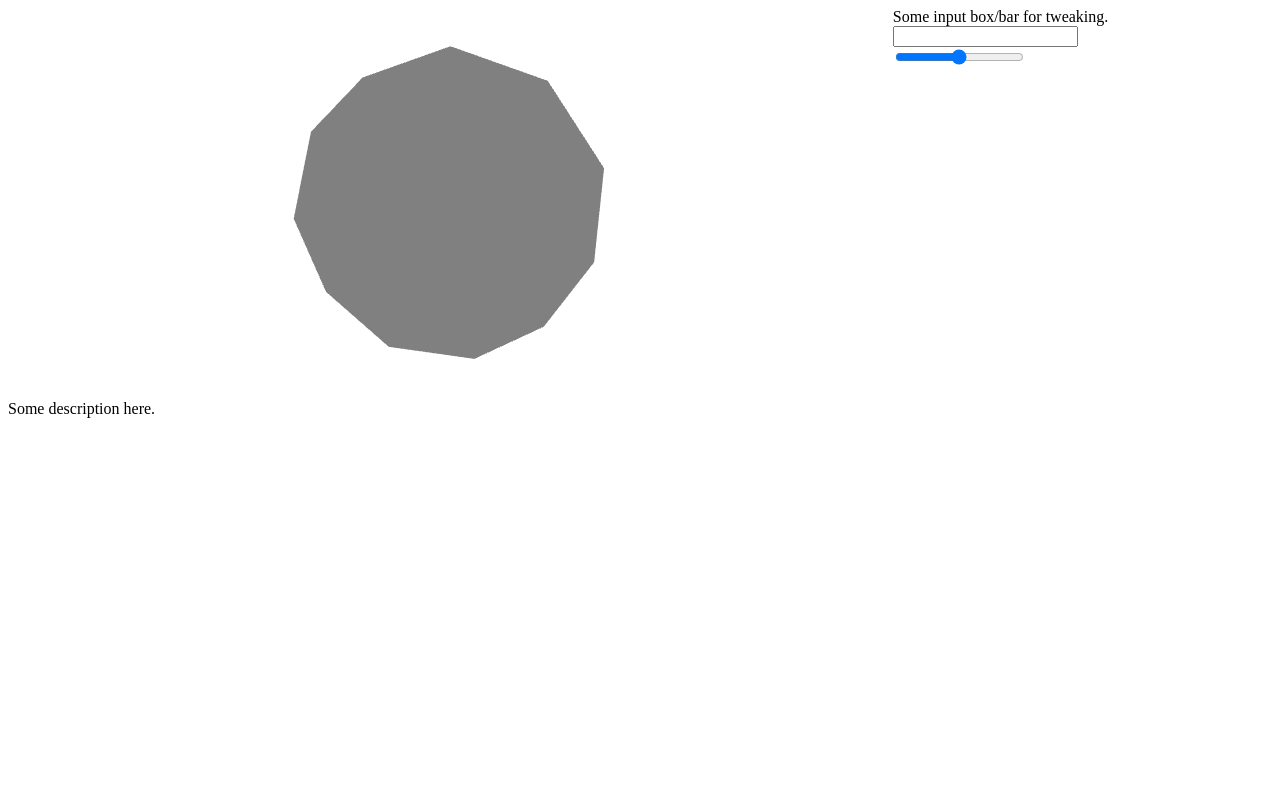
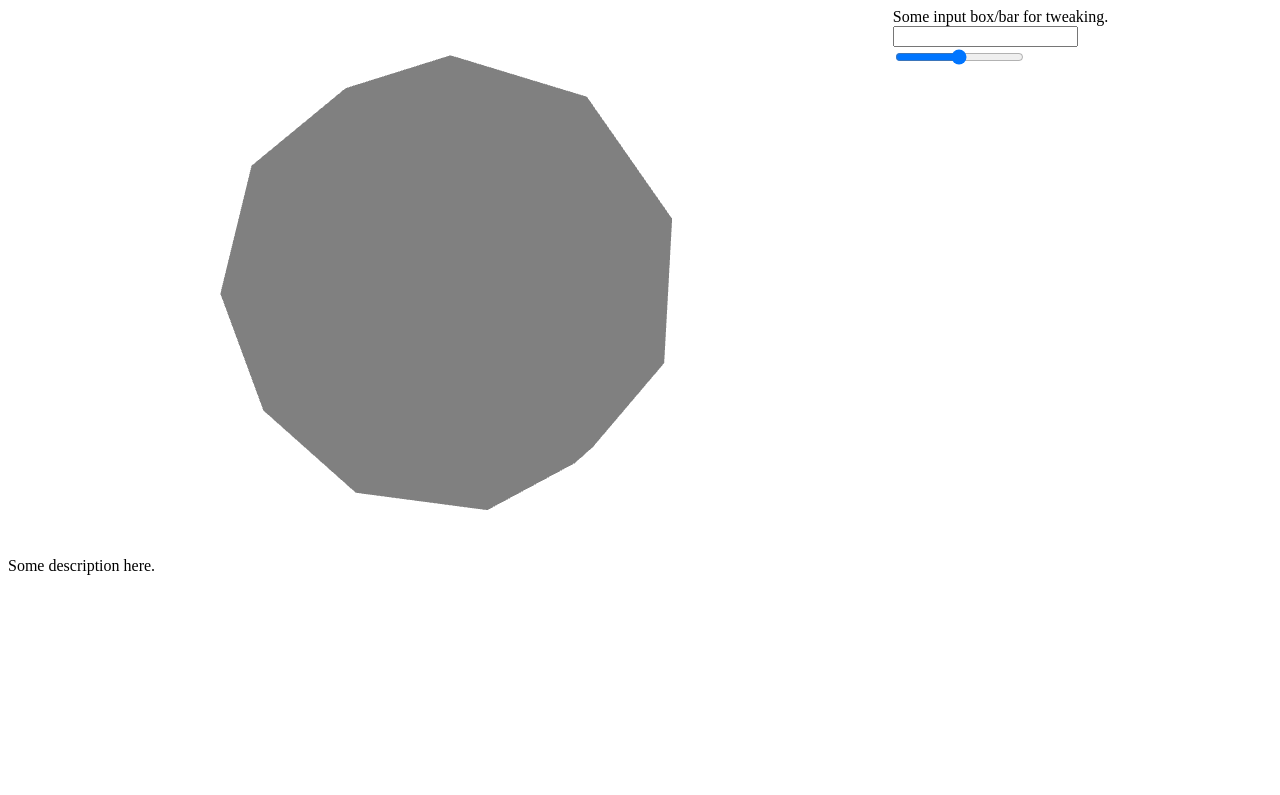
Before and after one commit to ktpss95112/ICG-2020-Final, a plain HTML site: page index.html in a window 1280 px wide. Drawn offline with Linux system fonts and the light colour scheme.

Commit message:
fix a bug in model transformation, change the layout of website

```diff
--- a/index.html
+++ b/index.html
@@ -11,7 +11,7 @@
         <script src="./js/main.js"></script>
     </head>
     <body>
-        <div class="row">
+        <div class="main-row row">
             <div id="screen" onload=main()>
                 <canvas id="render"></canvas>
             </div>
--- a/js/main.js
+++ b/js/main.js
@@ -15,7 +15,7 @@ window.onload = function main() {
         u_MVMatrix: mat4.create()
     };
 
-    const eye = [0, 0.5, -1.5];
+    const eye = [0, 0.5, -3];
     const target = [0, 0, 0];
     const up = [0, 1, 0];
 
@@ -30,7 +30,6 @@ window.onload = function main() {
 
         // model matrix
         let modelMatrix = mat4.create();
-        mat4.translate(modelMatrix, modelMatrix, [target[0] - eye[0], target[1] - eye[1], target[2] - eye[2]]);
         mat4.rotateY(modelMatrix, modelMatrix, timestamp);
 
         // view matrix
--- a/main.css
+++ b/main.css
@@ -1,7 +1,10 @@
 .row {
     width: 100%;
-    height: 50%;
     display: flex;
+}
+
+.main-row {
+    height: 70%;
 }
 
 #screen {
```
